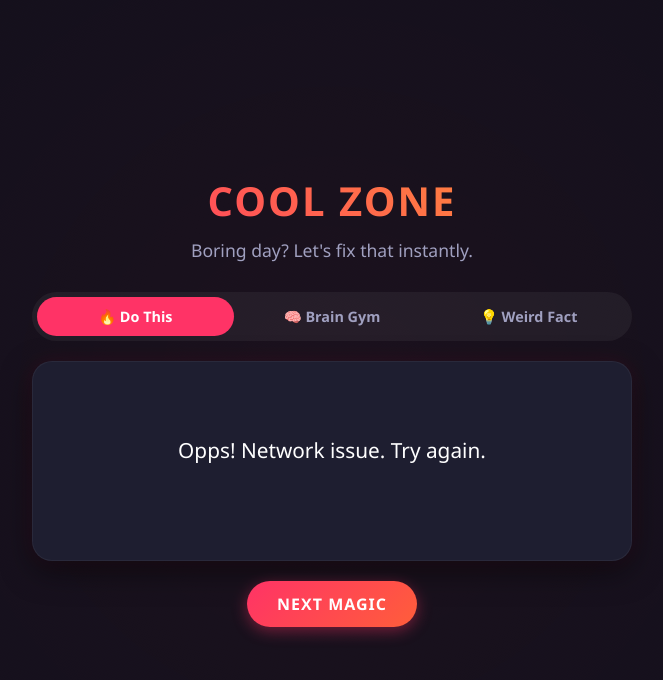
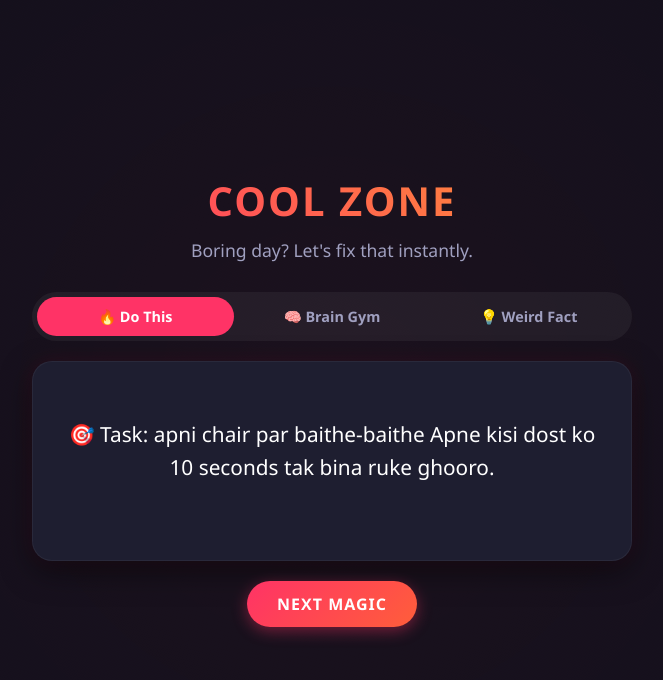
Before and after one commit to ambujsaga/Cool-zone, a plain HTML site: page index.html in a window 1280 px wide. Both pictures are taken after a click on the button "🔥 Do This". Shown: the whole page, without its empty margins (308-971 px from the left). Drawn offline with Linux system fonts and the light colour scheme; no server answers.

Commit message:
Enhance tab functionality and content generation
Refactor tab switching and content generation logic to support dynamic content generation for dares, facts, and riddles.

```diff
--- a/index.html
+++ b/index.html
@@ -163,9 +163,9 @@
         <p class="subtitle">Boring day? Let's fix that instantly.</p>
 
         <div class="tabs">
-            <button class="tab-btn active" onclick="switchTab('dare')">🔥 Do This</button>
-            <button class="tab-btn" onclick="switchTab('riddle')">🧠 Brain Gym</button>
-            <button class="tab-btn" onclick="switchTab('fact')">💡 Weird Fact</button>
+            <button class="tab-btn active" onclick="switchTab('dare', event)">🔥 Do This</button>
+            <button class="tab-btn" onclick="switchTab('riddle', event)">🧠 Brain Gym</button>
+            <button class="tab-btn" onclick="switchTab('fact', event)">💡 Weird Fact</button>
         </div>
 
         <div class="main-card">
@@ -182,11 +182,36 @@
         let currentTab = 'dare';
         let currentRiddleAnswer = '';
 
-        function switchTab(tabName) {
+        // Dynamic content generators for unlimited unique combinations
+        const subjects = ["Apne phone", "Apne kisi dost", "Ghar ke sabse bade member", "Agli cheez jo aap dekh rahe ho", "Apne crush", "Apne sabse purane group chat"];
+        const actions = ["ko 10 seconds tak bina ruke ghooro", "ko ek ajeeb sa emoji text karo bina context ke", "ke baare me ek fake afwah socho", "ko left hand se touch karo", "ke liye ek cinematic reel mind me design karo"];
+        const places = ["kitchen me jaakar", "apni chair par baithe-baithe", "aankhein band karke", "slow motion me"];
+
+        const factsPrefix = ["Kya aapko pata hai? ", "Yeh ekdum sach hai: ", "Dimaag hila dene wala fact: ", "Scientists bhi hairan hain ki "];
+        const factsBody = [
+            "Wombats ka poop ekdum cube shape ka hota hai.",
+            "Bananas thode se radioactive hote hain kyunki unme potassium hota hai.",
+            "Insani dimaag utni electricity bana sakta hai jisse ek low-watt LED bulb jal jaye.",
+            "Instagram par sabse zyada liked photo ek simple Ande (Egg) ki hai.",
+            "Vatican City duniya ka sabse chota desh hai, sirf 0.49 sq km.",
+            "Honey (Shahad) kabhi kharab nahi hota, chahe 3000 saal beet jayein.",
+            "Ek octopus ke paas total 3 dimaag aur 9 dils hote hain.",
+            "Siri ya Google Assistant ki aawaz ke piche real insani voice actors hote hain."
+        ];
+
+        const riddlesList = [
+            {q: "Aisi kaun si jagah hai jahan agar 100 log jaate hain to 101 log vapis aate hain?", a: "Shadi ya Baarat! 😂"},
+            {q: "Ek laathi ki suno kahani, jisme bhara hai meetha paani. Kya hai woh?", a: "Ganna (Sugarcane)! 🌾"},
+            {q: "Kone mein rehti hai par poori duniya ghum leti hai. Kaun hai?", a: "Postage Stamp (Ticket)!"},
+            {q: "Woh kya hai jo upar bhi jata hai, neeche bhi aata hai par apni jagah se hilta nahi?", a: "Seedi (Stairs)!"},
+            {q: "Aisa kaun sa fal hai jise hum khareed nahi sakte?", a: "Mehnat ka fal!"},
+            {q: "Kaan hain par sun nahi sakti, aankhein hain par dekh nahi sakti. Batao kaun?", a: "Gudiya (Doll)!"}
+        ];
+
+        function switchTab(tabName, event) {
             currentTab = tabName;
 
             document.querySelectorAll('.tab-btn').forEach(btn => btn.classList.remove('active'));
-            event.target.classList.remove('active'); // Fallback protection
             if(event && event.target) {
                 event.target.classList.add('active');
             }
@@ -200,49 +225,43 @@
             generateContent();
         }
 
-        // Fetching Unlimited Data from Public APIs
-        async function generateContent() {
+        function generateContent() {
             const display = document.getElementById('content-display');
             const punchline = document.getElementById('punchline-display');
             const actionBtn = document.getElementById('action-btn');
 
-            // Riddle logic: Check if user wants to see the answer first
+            // Riddle logic
             if(currentTab === 'riddle' && punchline.style.display === 'none' && currentRiddleAnswer !== '') {
                 punchline.style.display = 'block';
                 actionBtn.innerText = "Next Riddle";
                 return;
             }
 
-            display.innerText = "✨ Magic Loading...";
             punchline.style.display = 'none';
 
-            try {
             if (currentTab === 'dare') {
-                    // Bored API (Generates unlimited activities/tasks)
-                    let response = await fetch('https://bored-api.apphost.page/api/activity');
-                    let data = await response.json();
-                    display.innerText = `🎯 Task: ${data.activity}\n\n[Type: ${data.type.toUpperCase()}]`;
+                // Generates mixed random tasks on the fly
+                let sub = subjects[Math.floor(Math.random() * subjects.length)];
+                let act = actions[Math.floor(Math.random() * actions.length)];
+                let plc = places[Math.floor(Math.random() * places.length)];
+
+                display.innerText = `🎯 Task: ${plc} ${sub} ${act}.`;
                 actionBtn.innerText = "Next Magic";
             }
             else if (currentTab === 'fact') {
-                    // Numbers API / Useless Facts API (Generates unlimited cool facts)
-                    let response = await fetch('https://uselessfacts.jsph.pl/api/v2/facts/random');
-                    let data = await response.json();
-                    display.innerText = `💡 Did you know?\n\n"${data.text}"`;
+                let pre = factsPrefix[Math.floor(Math.random() * factsPrefix.length)];
+                let body = factsBody[Math.floor(Math.random() * factsBody.length)];
+
+                display.innerText = `💡 ${pre}\n\n"${body}"`;
                 actionBtn.innerText = "Next Magic";
             }
             else if (currentTab === 'riddle') {
-                    // Riddle API (Generates unlimited riddles & answers)
-                    let response = await fetch('https://riddles-api.vercel.app/random');
-                    let data = await response.json();
-                    display.innerText = `🤔 Riddle:\n\n"${data.riddle}"`;
-                    currentRiddleAnswer = data.answer;
-                    punchline.innerText = `💡 Answer: ${currentRiddleAnswer}`;
+                let item = riddlesList[Math.floor(Math.random() * riddlesList.length)];
+
+                display.innerText = `🤔 Paheli:\n\n"${item.q}"`;
+                currentRiddleAnswer = item.a;
+                punchline.innerText = `💡 Jawab: ${currentRiddleAnswer}`;
                 actionBtn.innerText = "Show Answer";
-                }
-            } catch (error) {
-                display.innerText = "Opps! Network issue. Try again.";
-                console.log(error);
             }
         }
 
```
Lines whose indentation alone changed are shown as unchanged.
